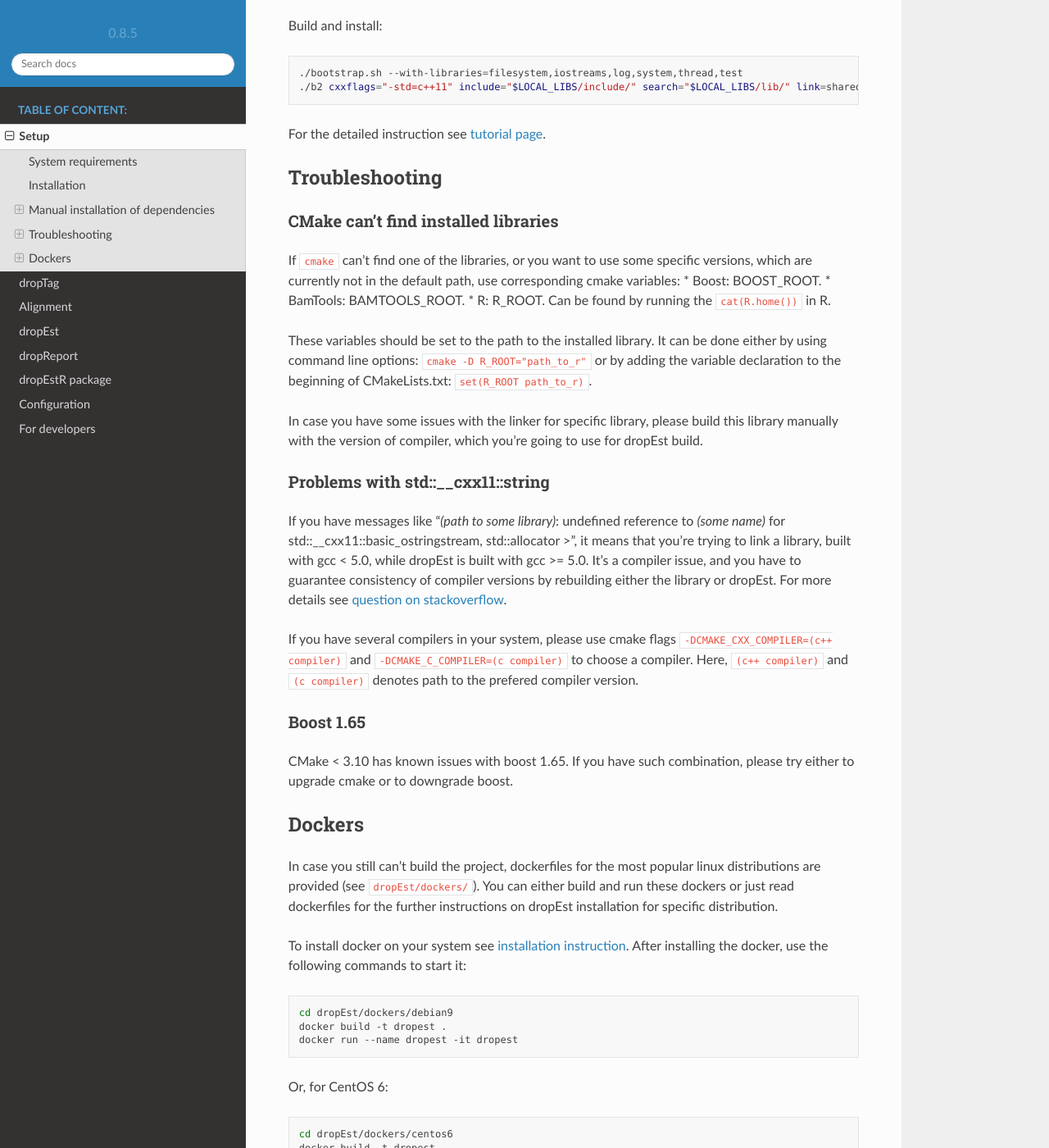
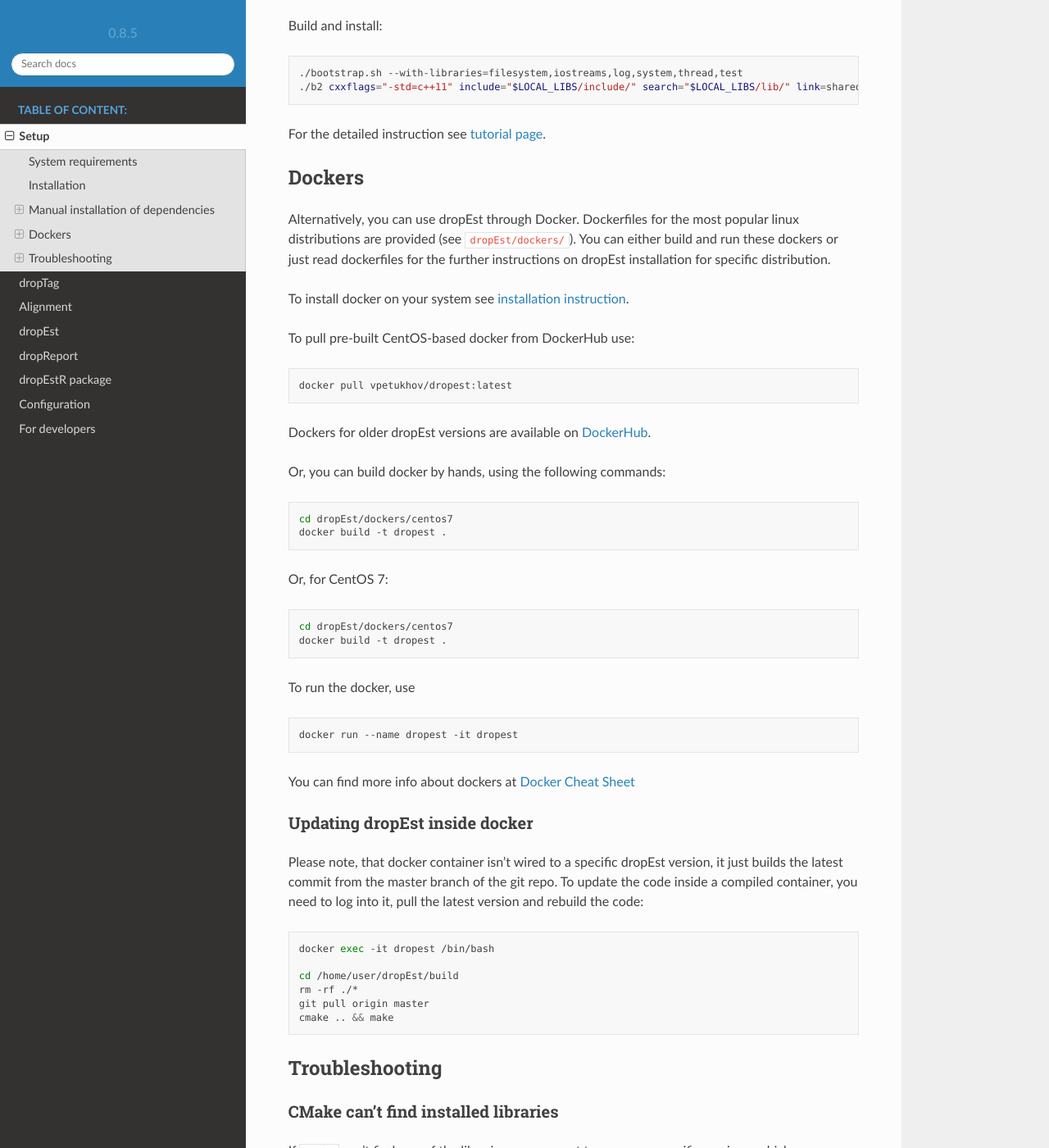
Before and after one commit to kharchenkolab/dropEst, a Sphinx documentation site: the page built from docs/setup.rst, in a window 1280 px wide and 1400 px high, scrolled down 3394 px. Shown: the whole window at 82% size. Built offline with Sphinx 7.4.7 and the Read the Docs theme 2.0.0, drawn with Linux system fonts in a browser that asks for light colours; some of the changed text lies outside the part shown.

Commit message:
Updated docs about docker

```diff
--- a/docs/setup.rst
+++ b/docs/setup.rst
@@ -190,6 +190,65 @@ Build and install:
 For the detailed instruction see `tutorial
 page <https://www.boost.org/doc/libs/1_60_0/tools/build/tutorial.html>`__.
 
+Dockers
+~~~~~~~
+
+Alternatively, you can use dropEst through Docker. Dockerfiles for the most
+popular linux distributions are provided (see ``dropEst/dockers/``). You
+can either build and run these dockers or just read dockerfiles for the
+further instructions on dropEst installation for specific distribution.
+
+To install docker on your system see `installation
+instruction <https://github.com/wsargent/docker-cheat-sheet#installation>`__.
+
+To pull pre-built CentOS-based docker from DockerHub use:
+
+.. code:: bash
+
+    docker pull vpetukhov/dropest:latest
+
+Dockers for older dropEst versions are available on `DockerHub <https://hub.docker.com/r/sgosline/dropest>`__.
+
+Or, you can build docker by hands, using the following commands:
+
+.. code:: bash
+
+    cd dropEst/dockers/centos7
+    docker build -t dropest .
+
+Or, for CentOS 7:
+
+.. code:: bash
+
+    cd dropEst/dockers/centos7
+    docker build -t dropest .
+
+To run the docker, use
+
+.. code:: bash
+
+    docker run --name dropest -it dropest
+
+You can find more info about dockers at `Docker Cheat
+Sheet <https://github.com/wsargent/docker-cheat-sheet>`__
+
+Updating dropEst inside docker
+^^^^^^^^^^^^^^^^^^^^^^^^^^^^^^
+
+Please note, that docker container isn't wired to a specific dropEst
+version, it just builds the latest commit from the master branch of the
+git repo. To update the code inside a compiled container, you need to
+log into it, pull the latest version and rebuild the code:
+
+.. code:: bash
+
+    docker exec -it dropest /bin/bash
+
+    cd /home/user/dropEst/build
+    rm -rf ./*
+    git pull origin master
+    cmake .. && make
+
 Troubleshooting
 ~~~~~~~~~~~~~~~
 
@@ -232,52 +291,3 @@ Boost 1.65
 
 CMake < 3.10 has known issues with boost 1.65. If you have such
 combination, please try either to upgrade cmake or to downgrade boost.
-
-Dockers
-~~~~~~~
-
-In case you still can't build the project, dockerfiles for the most
-popular linux distributions are provided (see ``dropEst/dockers/``). You
-can either build and run these dockers or just read dockerfiles for the
-further instructions on dropEst installation for specific distribution.
-
-To install docker on your system see `installation
-instruction <https://github.com/wsargent/docker-cheat-sheet#installation>`__.
-After installing the docker, use the following commands to start it:
-
-.. code:: bash
-
-    cd dropEst/dockers/debian9
-    docker build -t dropest .
-    docker run --name dropest -it dropest
-
-Or, for CentOS 6:
-
-.. code:: bash
-
-    cd dropEst/dockers/centos6
-    docker build -t dropest .
-    docker run --name dropest -it dropest
-
-Pre-built docker can be found
-`here <https://hub.docker.com/r/sgosline/dropest>`__.
-
-You can find more info about dockers at `Docker Cheat
-Sheet <https://github.com/wsargent/docker-cheat-sheet>`__
-
-Updating dropEst inside docker
-^^^^^^^^^^^^^^^^^^^^^^^^^^^^^^
-
-Please note, that docker container isn't wired to a specific dropEst
-version, it just builds the latest commit from the master branch of the
-git repo. To update the code inside a compiled container, you need to
-log into it, pull the latest version and rebuild the code:
-
-.. code:: bash
-
-    docker exec -it dropest /bin/bash
-
-    cd /home/user/dropEst/build
-    rm -rf ./*
-    git pull origin master
-    cmake .. && make
```
